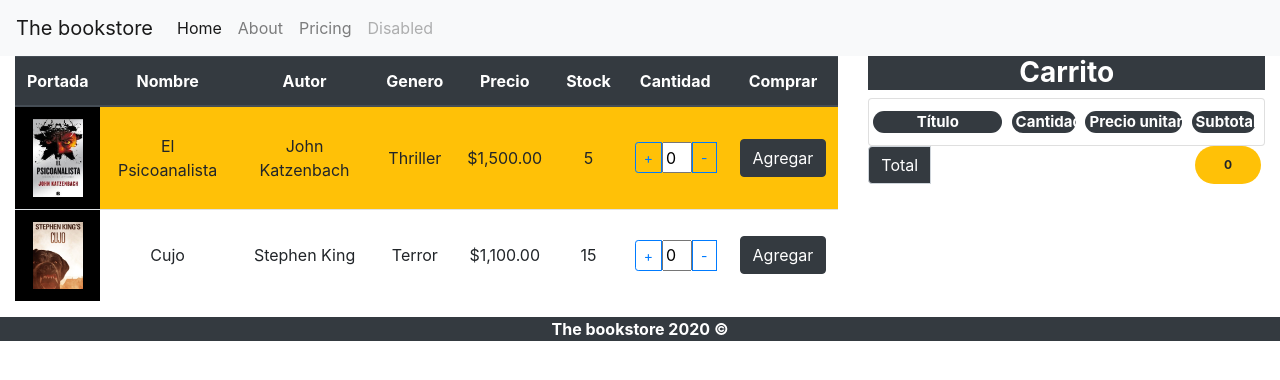
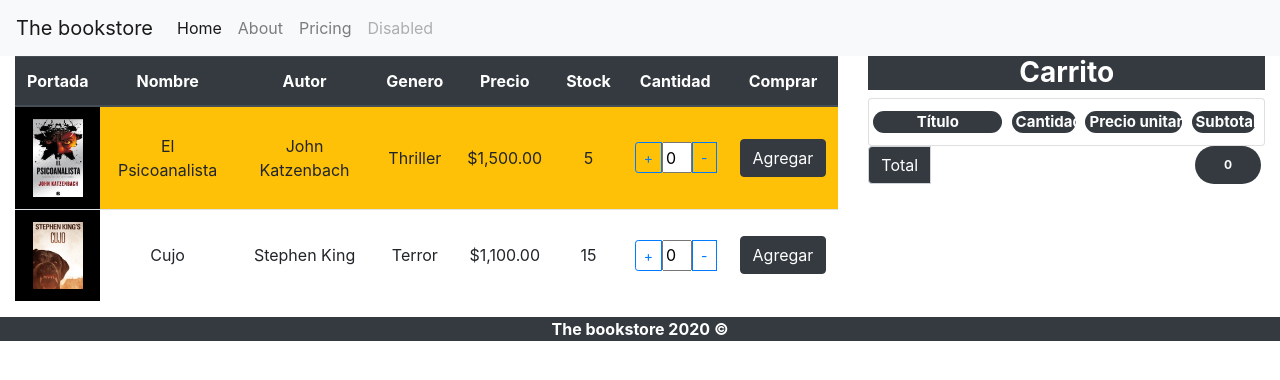
Before and after one commit to cattsas/angular-bokstore, an Angular app: page /books in a window 1280 px wide. Shown: the top 380 px of the page. Built offline with nearby package versions, Linux system fonts and the light colour scheme.

Commit message:
Se cambia estilo a totalizador

```diff
--- a/src/app/book-chart/book-chart.component.html
+++ b/src/app/book-chart/book-chart.component.html
@@ -19,5 +19,5 @@
     <div class="input-group-prepend">
         <span class="input-group-text bg-dark text-white">Total</span>
     </div>
-    <span class="mr-1 col-2 badge badge-warning badge-pill d-flex align-items-center justify-content-center">{{total$ | async}}</span>
+    <span class="text-white mr-1 col-2 badge badge-dark badge-pill d-flex align-items-center justify-content-center">{{total$ | async}}</span>
 </div>
```
